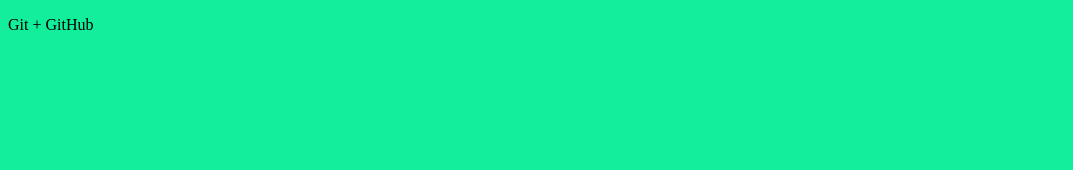
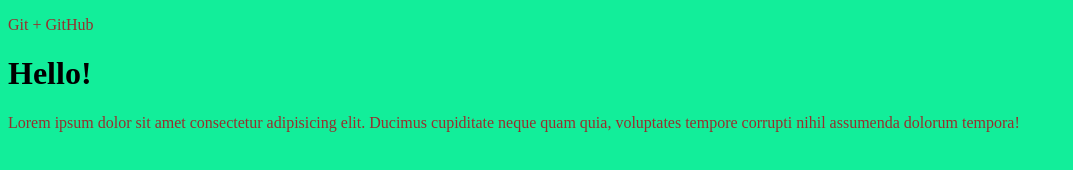
Before and after one commit to hotfuzz0/GitTest, a plain HTML site: page index.html in a window 1280 px wide. Shown: the whole page, without its empty margins (0-1073 px from the left). Drawn offline with Linux system fonts and the light colour scheme.

Commit message:
First changes

```diff
--- a/css/main.css
+++ b/css/main.css
@@ -1,3 +1,11 @@
 body {
     background-color: #12ee9a;
 }
+
+p {
+    color: #972f2f;
+}
+
+h2 {
+    font-size: 50px;
+}
--- a/index.html
+++ b/index.html
@@ -9,6 +9,7 @@
 </head>
 <body>
     <p>Git + GitHub</p>
-
+    <h1>Hello!</h1>
+    <p>Lorem ipsum dolor sit amet consectetur adipisicing elit. Ducimus cupiditate neque quam quia, voluptates tempore corrupti nihil assumenda dolorum tempora!</p>
 </body>
 </html>
```
